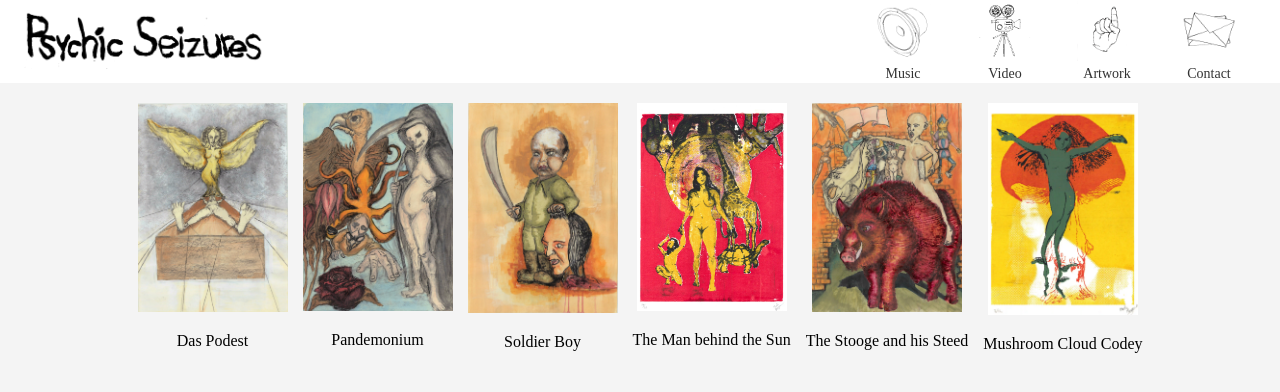
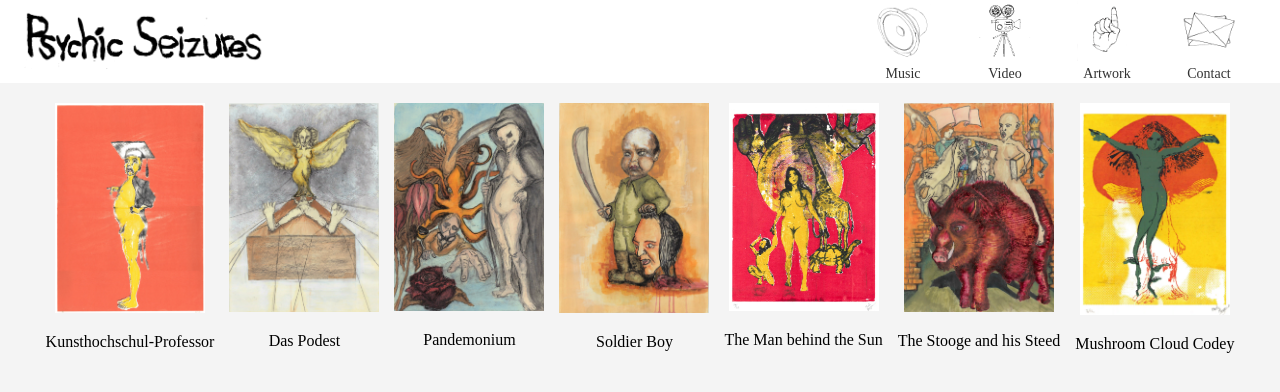
Before and after one commit to psychicseizures/pswebsite, a React (Create React App) app: page /artwork in a window 1280 px wide. Shown: the top 392 px of the page. Built offline with nearby package versions, Linux system fonts and the light colour scheme; a web font is replaced by a local one.

Commit message:
Changes to artwork page

```diff
--- a/src/components/Artwork.js
+++ b/src/components/Artwork.js
@@ -4,6 +4,7 @@ import './Artwork.css';
 
 // Define the array of artwork images with titles, paths, and alt text
 const artworkImages = [
+  { src: `${process.env.PUBLIC_URL}/images/artwork0.webp`, alt: 'Artwork 0', title: 'Kunsthochschul-Professor' },
   { src: `${process.env.PUBLIC_URL}/images/artwork1.webp`, alt: 'Artwork 1', title: 'Das Podest' },
   { src: `${process.env.PUBLIC_URL}/images/artwork2.webp`, alt: 'Artwork 2', title: 'Pandemonium' },
   { src: `${process.env.PUBLIC_URL}/images/artwork3.webp`, alt: 'Artwork 3', title: 'Soldier Boy' },
```
Also changed, not shown: public/images/artwork0.webp (added).
